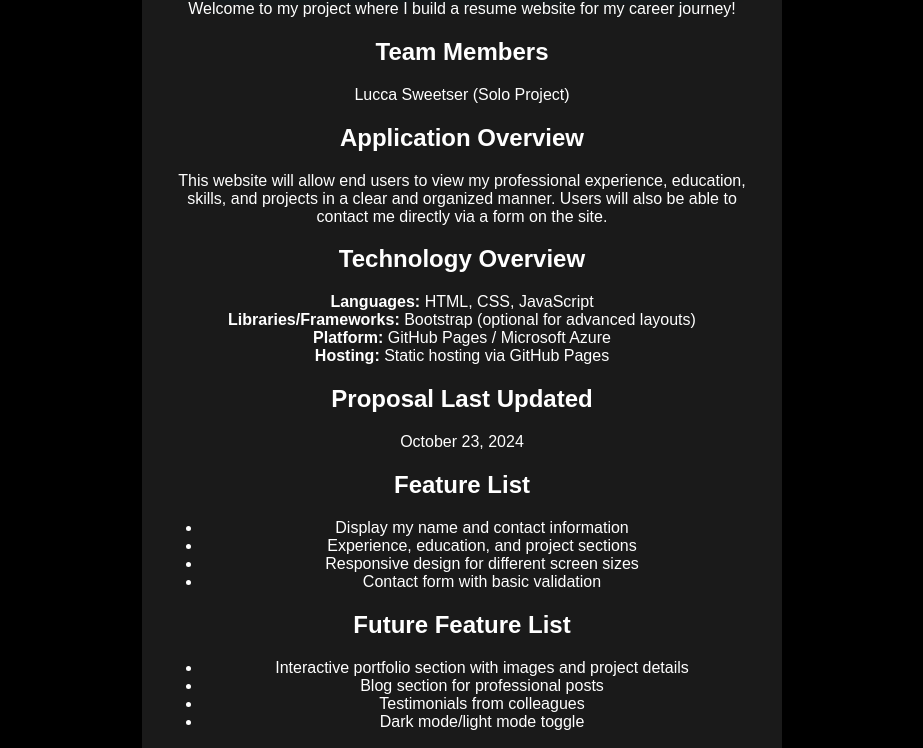
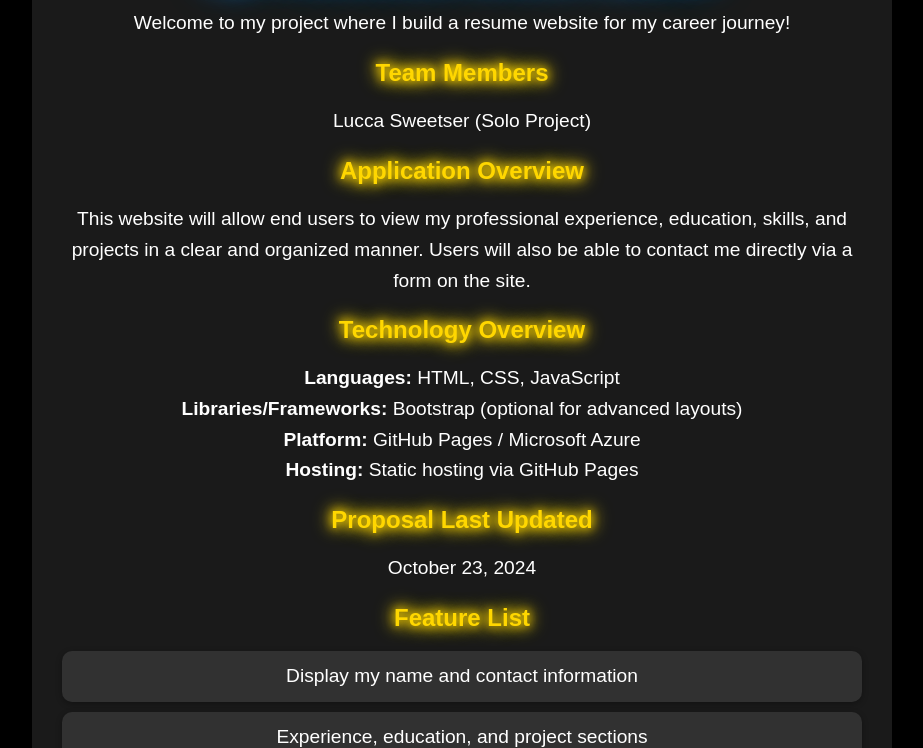
Before and after one commit to Lsweetser/Pages, a plain HTML site: page index.html in a window 1280 px wide. Shown: the part 128-876 px from the top of the page, without its empty margins (178-1101 px from the left). Drawn offline with Linux system fonts and the light colour scheme.

Commit message:
Update pages.css

```diff
--- a/pages.css
+++ b/pages.css
@@ -1,18 +1,18 @@
 body {
     font-family: Arial, sans-serif;
     background-color: #000000;
+    color: #ffffff;
     text-align: center;
     padding: 20px;
-    color: #ffffff;
 }
 
 .container {
-    max-width: 600px;
+    max-width: 800px;
     margin: 0 auto;
     background-color: rgba(255, 255, 255, 0.1);
-    padding: 20px;
-    border-radius: 10px;
-    box-shadow: 0 4px 12px rgba(0, 0, 0, 0.5);
+    padding: 30px;
+    border-radius: 15px;
+    box-shadow: 0 4px 12px rgba(0, 0, 0, 0.7);
 }
 
 h1 {
@@ -23,6 +23,7 @@ h1 {
         0 0 30px #1E90FF,
         0 0 40px #1E90FF;
     transition: text-shadow 0.3s ease-in-out;
+    margin-bottom: 20px;
 }
 
 h1:hover {
@@ -31,3 +32,31 @@ h1:hover {
         0 0 30px #1E90FF,
         0 0 50px #1E90FF;
 }
+
+h2 {
+    color: #FFD700;
+    text-shadow:
+        0 0 10px #FFD700,
+        0 0 15px #FFD700,
+        0 0 20px #FFD700;
+    margin-bottom: 10px;
+}
+
+p, ul {
+    font-size: 1.2em;
+    color: #ffffff;
+    line-height: 1.6;
+}
+
+ul {
+    list-style-type: none;
+    padding-left: 0;
+}
+
+li {
+    margin: 10px 0;
+    padding: 10px;
+    background-color: rgba(255, 255, 255, 0.1);
+    border-radius: 10px;
+    box-shadow: 0 2px 6px rgba(0, 0, 0, 0.3);
+}
```
